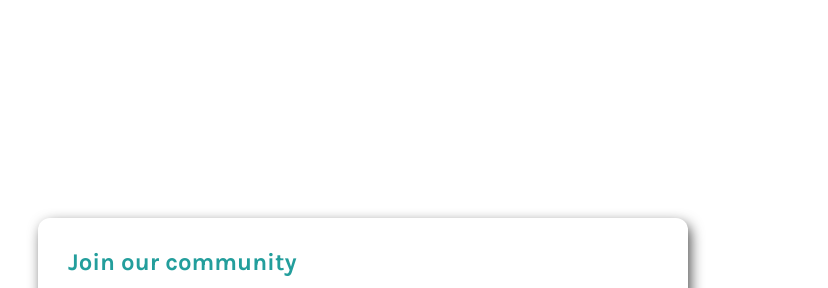
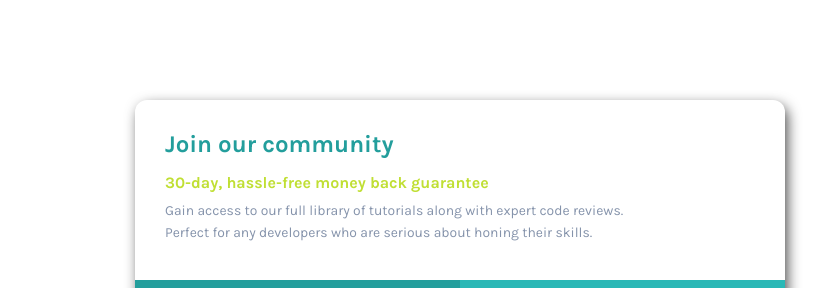
Before and after one commit to kuambati/pricing-card-frontend-mentor-challenge, a plain HTML site: page index.html in a window 1280 px wide. Shown: the top 288 px of the page, without its empty margins (180-1008 px from the left). Drawn offline with Linux system fonts and the light colour scheme.

Commit message:
Update styles.css

```diff
--- a/styles.css
+++ b/styles.css
@@ -4,7 +4,9 @@ html{
   font-size: 16px;
 }
 body{
-  padding: 210px;
+  padding: 100px;
+  max-width: max-content;
+  margin: auto;
 }
 
 *, *:before, *:after {
```
